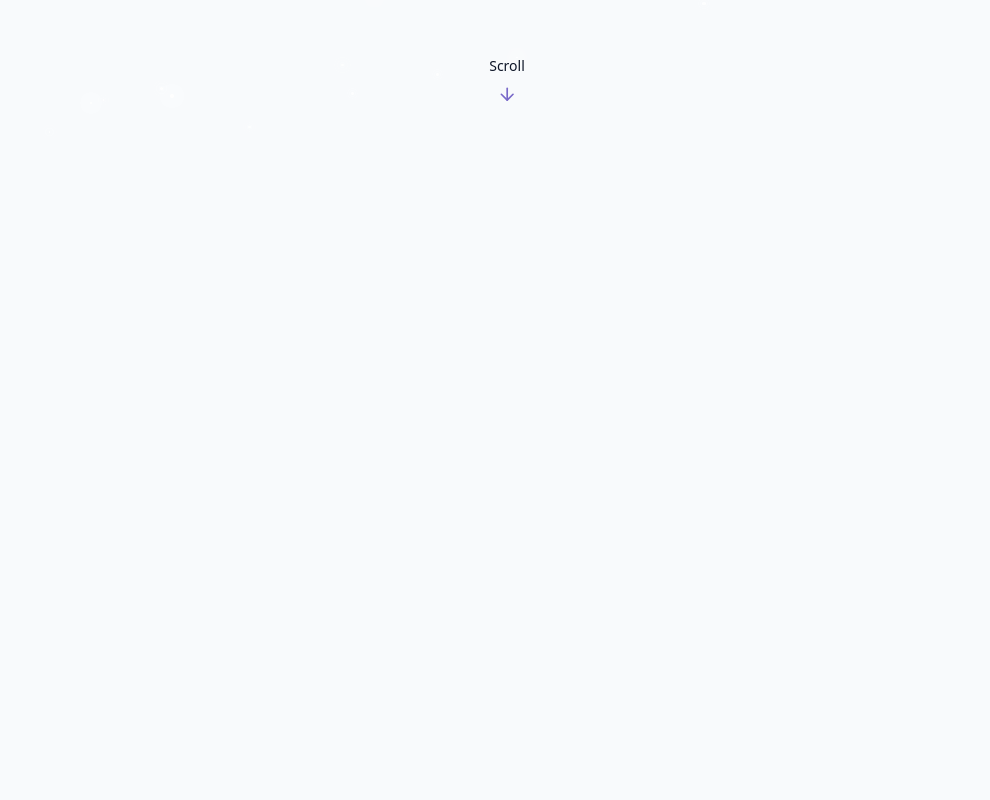
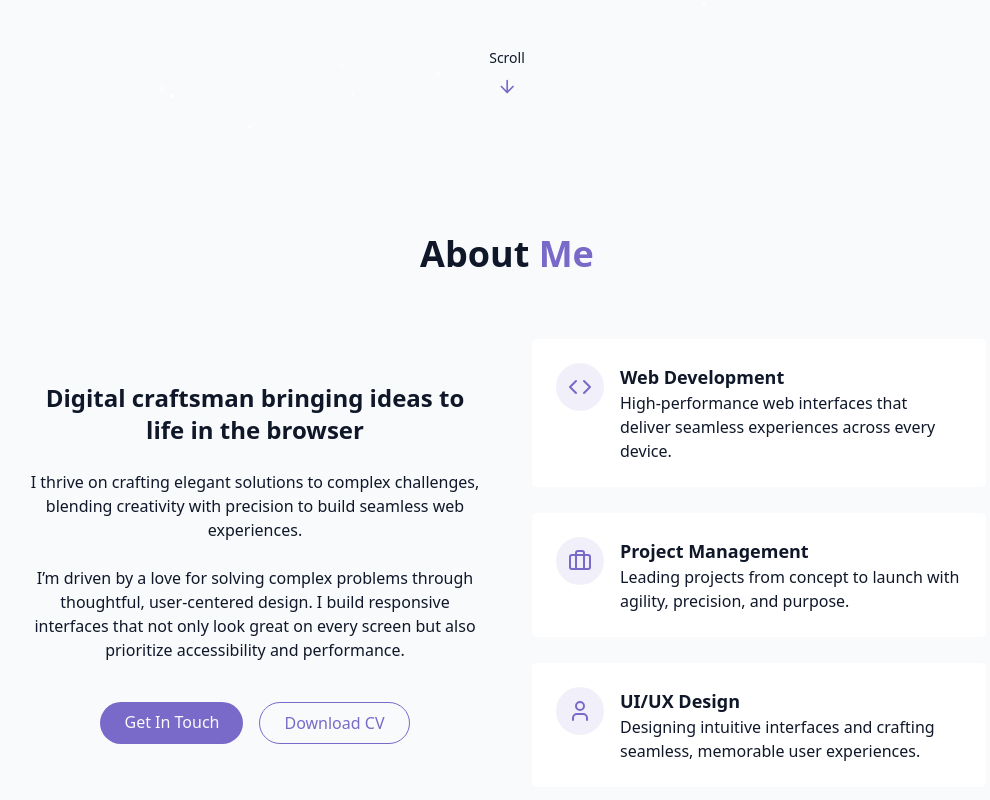
Before and after one commit to Joshuakibwage/personal-portfolio, a React (Vite) app: page / in a window 1280 px wide. Shown: the part 662-1462 px from the top of the page, without its empty margins (133-1123 px from the left). Before the commit the page ends 800 px from the top, so only its background shows below. Built offline with nearby package versions, Linux system fonts and the light colour scheme.

Commit message:
Add about section

```diff
--- /dev/null
+++ b/src/components/AboutMe.jsx
@@ -0,0 +1,105 @@
+import React from 'react'
+import { Code, User, Briefcase } from 'lucide-react';
+
+const AboutMe = () => {
+  return (
+    <section id="about" className="py-24 px-4 mx-auto relative">
+      <div className="container mx-auto max-w-5xl ">
+        <h2 className="text-3xl md:text-4xl font-bold text-center mb-12 md:mb-16">
+            About <span className="text-primary">Me</span>
+        </h2>
+
+        <div className="grid grid-cols-1 md:grid-cols-2 gap-12 items-center">
+            <div className="space-y-6">
+                <h3 className="font-semibold text-2xl">
+                     Digital craftsman bringing ideas to life in the browser
+                </h3>
+
+                <p className="text-l">
+                I thrive on crafting elegant solutions to complex challenges, blending creativity with precision to build seamless web experiences.
+                </p>
+
+                <p>
+                I’m driven by a love for solving complex problems through thoughtful, user-centered design. I build responsive interfaces that not only look great on every screen but also prioritize accessibility and performance.
+                </p>
+
+                <div className="flex flex-col sm:flex-row gap-4 pt-4 justify-center">
+                    <a href="#contact" className="cosmic-button">
+                        Get In Touch
+                    </a>
+
+                    <a href="" className="px-6 py-2 rounded-full border border-primary text-primary hover:bg-primary/10 transition-colors duration-300">
+                        Download CV
+                    </a>
+                </div>
+            </div>
+
+            <div className="grid grid-cols-1 gap-6">
+                <div className="gradient-border p-6 card-hover">
+                    <div className="flex items-start gap-4 text-left">
+                        <div className="p-3 rounded-full bg-primary/10">
+                            <Code
+                                className="w-6 h-6 text-primary"
+                            />
+                        </div>
+
+                        <div>
+                            <h4 className="font-semibold text-lg">
+                                Web Development
+                            </h4>
+                            <p className="">
+                            High-performance web interfaces that deliver seamless experiences across every device.
+                            </p>
+                        </div>
+
+                    </div>
+                </div>
+
+                <div className="gradient-border p-6 card-hover text-left">
+                    <div className="flex items-start gap-4">
+                        <div className="p-3 rounded-full bg-primary/10">
+                            <Briefcase
+                                className="w-6 h-6 text-primary"
+                            />
+                        </div>
+
+                        <div>
+                            <h4 className="font-semibold text-lg">
+                                Project Management
+                            </h4>
+                            <p className="">
+                            Leading projects from concept to launch with agility, precision, and purpose.
+                            </p>
+                        </div>
+
+                    </div>
+                </div>
+
+                <div className="gradient-border p-6 card-hover text-left">
+                    <div className="flex items-start gap-4">
+                        <div className="p-3 rounded-full bg-primary/10">
+                            <User
+                                className="w-6 h-6 text-primary"
+                            />
+                        </div>
+
+                        <div>
+                            <h4 className="font-semibold text-lg">
+                                UI/UX Design
+                            </h4>
+                            <p className="">
+                            Designing intuitive interfaces and crafting seamless, memorable user experiences.
+                            </p>
+                        </div>
+
+                    </div>
+                </div>
+            </div>
+
+        </div>
+      </div>
+    </section>
+  )
+}
+
+export default AboutMe
--- a/src/pages/Home.jsx
+++ b/src/pages/Home.jsx
@@ -3,6 +3,7 @@ import ThemeToggle from '../components/ThemeToggle';
 import StarBackground from '../components/StarBackground';
 import Navbar from '../components/Navbar';
 import Hero from '../components/Hero';
+import AboutMe from '../components/AboutMe';
 
 
 
@@ -18,7 +19,9 @@ const Home = () => {
       {/* main content */}
       <main>
         <Hero />
+        <AboutMe />
       </main>
+
     </div>
   )
 }
```
